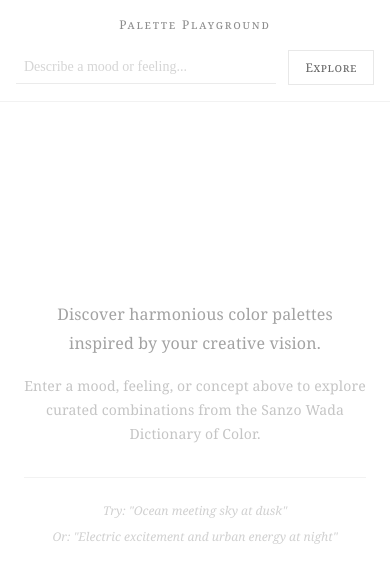
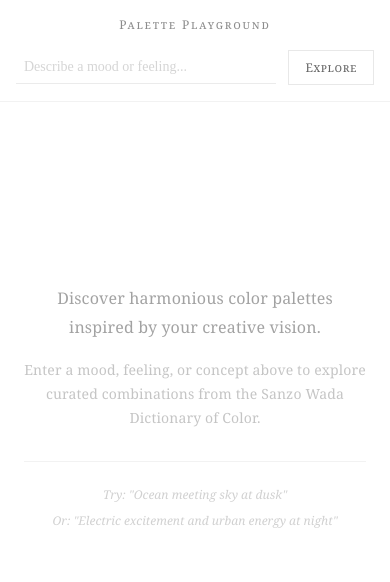
Before and after one commit to ekatsuta/palette-playground, a React (Vite) app: page / in a window 390 px wide. Shown: the top 582 px of the page. Built offline with nearby package versions, Linux system fonts and the light colour scheme; no server answers.

Commit message:
Fix mobile styling

```diff
--- a/src/components/layout/MainContent.module.css
+++ b/src/components/layout/MainContent.module.css
@@ -1,5 +1,5 @@
 .mainContent {
-  padding-top: 8rem;
+  padding-top: 7rem;
   padding-bottom: 3rem;
   width: 100%;
   max-width: 100vw;
--- a/src/components/layout/PageHeader.module.css
+++ b/src/components/layout/PageHeader.module.css
@@ -118,7 +118,7 @@
 @media (min-width: 640px) {
   .exploreButton {
     padding: 0.5rem 1.25rem;
-    font-size: var(--text-xs);
+    font-size: var(--text-sm);
   }
 }
 
```
